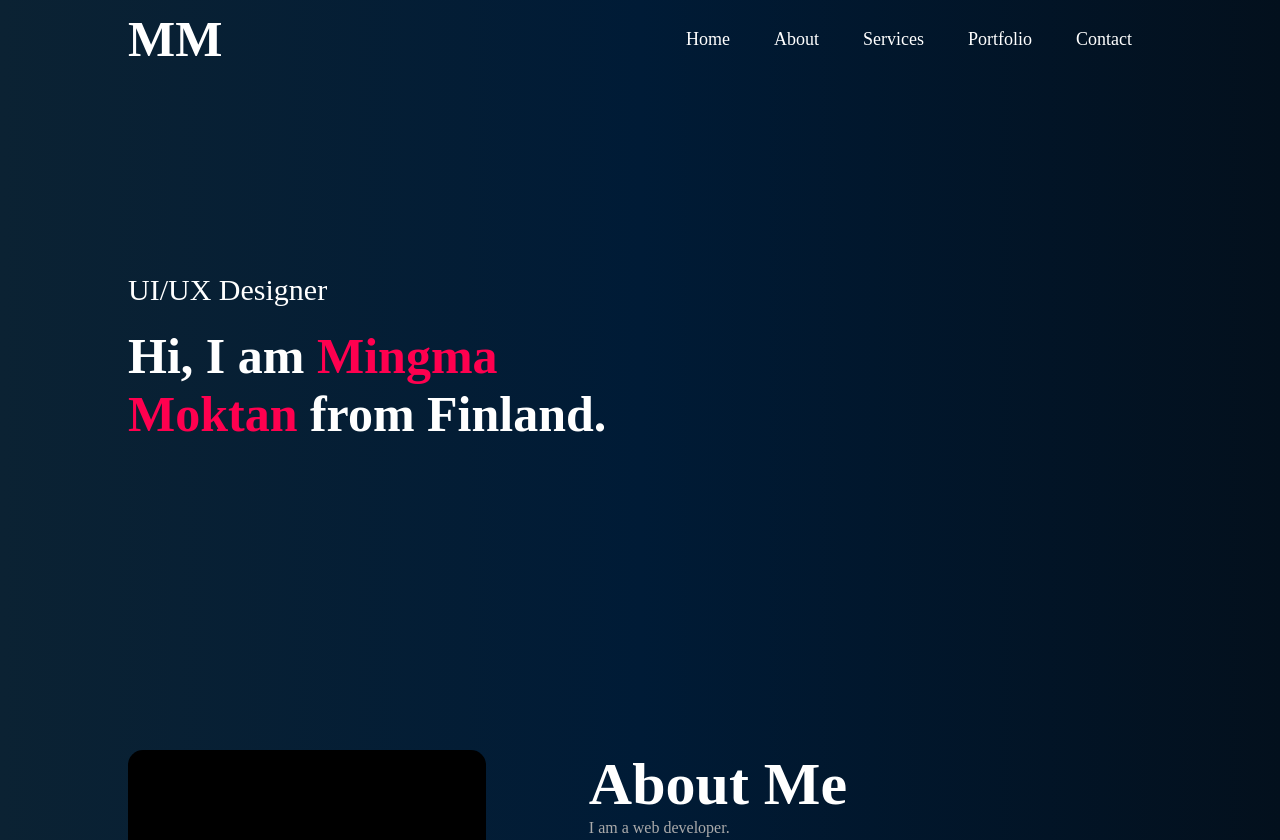
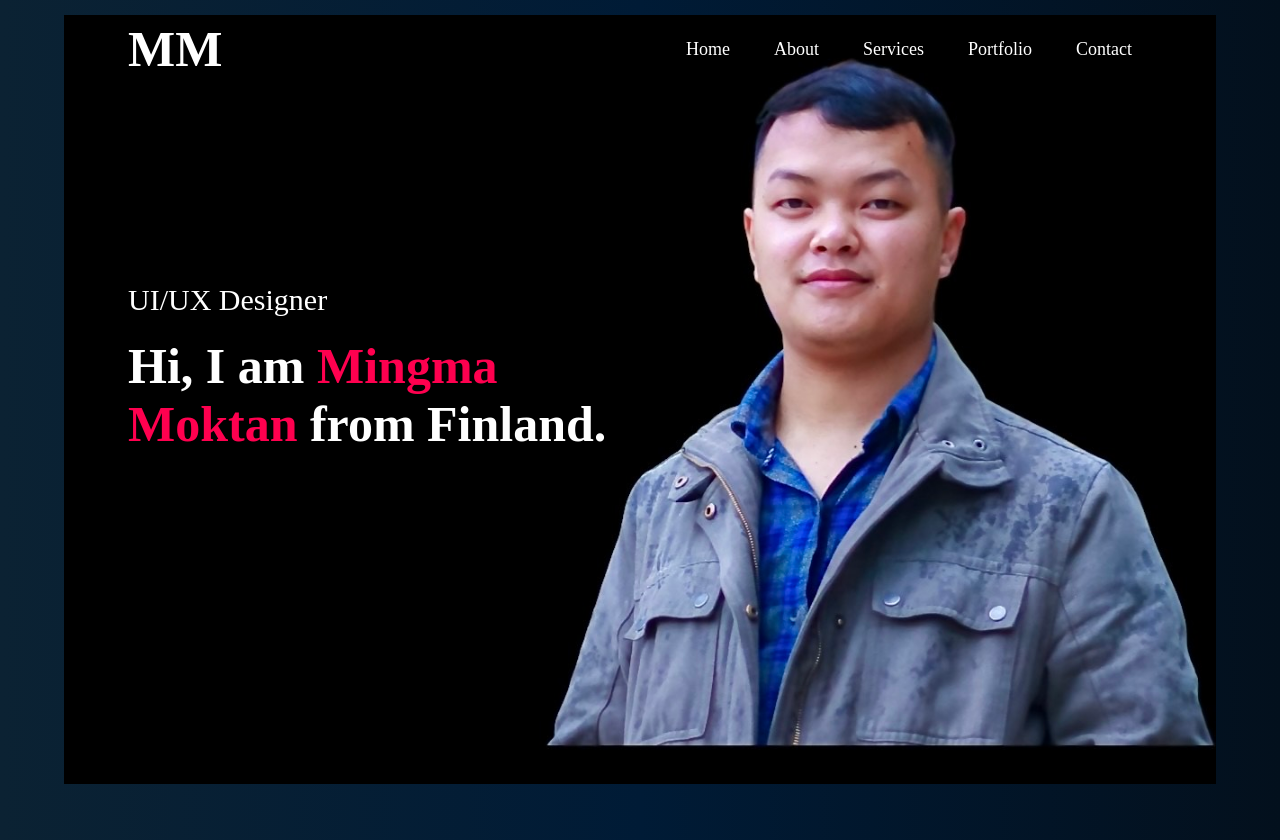
Before and after one commit to MingmaMoktan/Portfolio, a plain HTML site: page index.html in a window 1280 px wide. Shown: the top 840 px of the page. Drawn offline with Linux system fonts and the light colour scheme.

Commit message:
Added backgrounds on the header section.

```diff
--- a/responsive.css
+++ b/responsive.css
@@ -1,7 +1,4 @@
 @media only screen and (max-width: 600px){
-    #header{
-        background: none;
-    }
 
     .header-text{
         margin-top: 100%;
--- a/style.css
+++ b/style.css
@@ -16,15 +16,16 @@ body{
 
 #header{
     width: 100%;
-    height: 80vh;
-    background-size: cover;
-    background-position: center;
+    height: 100vh;
+    background-image: url(image/mingma-Photoroom.png);
+    background-size: 90% auto;
+    background-position: center 15px;
     background-repeat: no-repeat;
-    margin-bottom: 20px;
+    margin-bottom: 5px;
 }
 
 .container{
-    padding: 10px 10%;
+    padding: 20px 10%;
 }
 
 nav{
```
Also changed, not shown: image/mingma-Photoroom.png (added).
